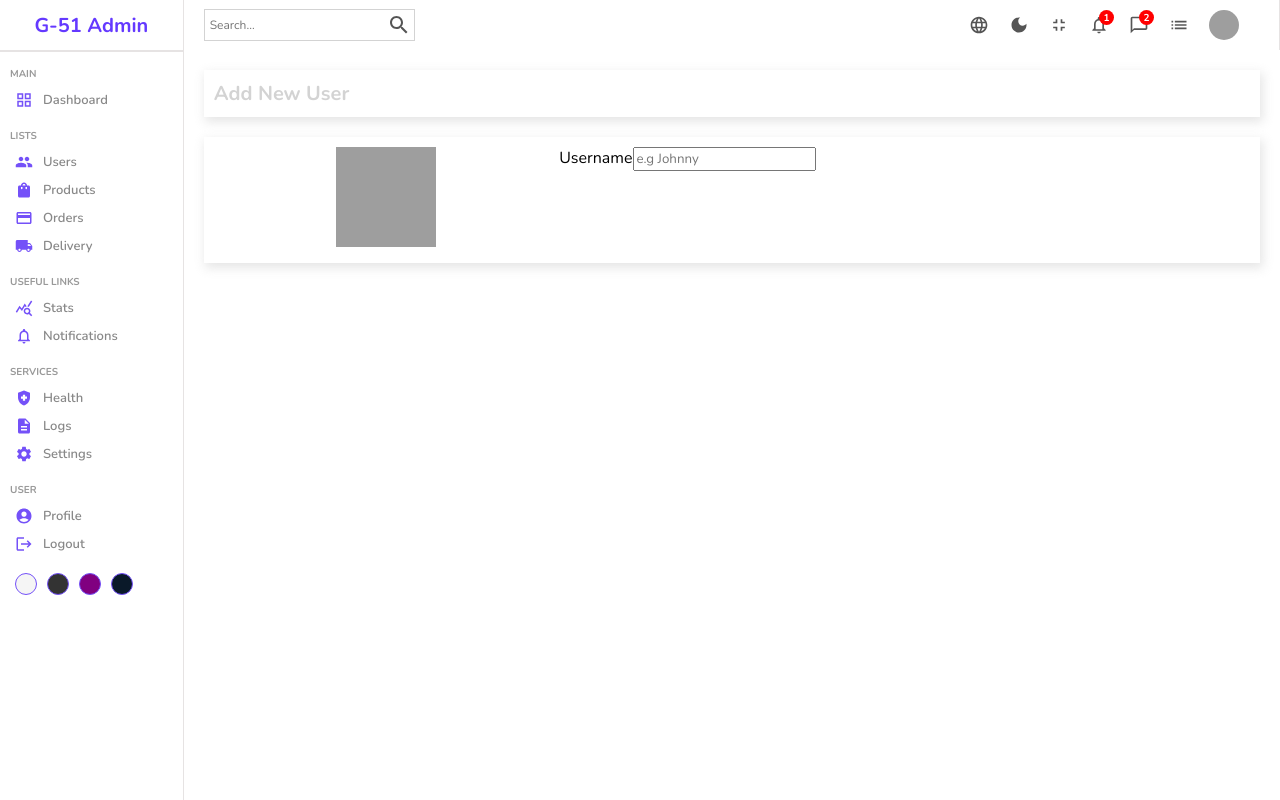
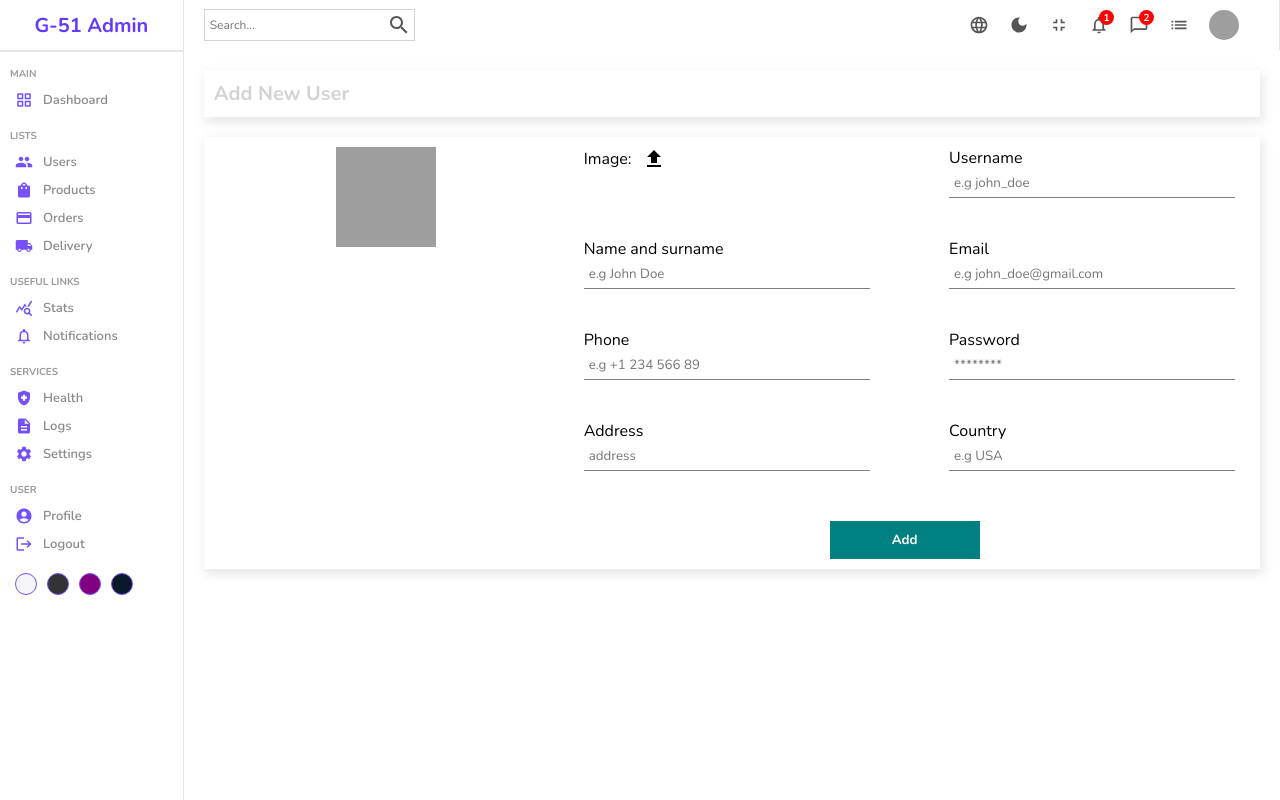
Before and after one commit to Nicxzmiller/admin, a React (Create React App) app: page /users/new in a window 1280 px wide. Built offline with nearby package versions, Linux system fonts and the light colour scheme; grey boxes are pictures that could not be loaded; a web font is replaced by a local one.

Commit message:
new user styling

```diff
--- a/src/pages/new/New.jsx
+++ b/src/pages/new/New.jsx
@@ -1,6 +1,7 @@
 import React from 'react'
 import Navbar from '../../components/navbar/Navbar'
 import Sidebar from '../../components/sidebar/Sidebar'
+import UploadIcon from '@mui/icons-material/Upload';
 import './New.scss'
 
 const New = () => {
@@ -14,14 +15,45 @@ const New = () => {
         </div>
         <div className="bottom">
           <div className="leftContainer">
-            <img src="https://icon-library.com/images/no-image-icon/no-image-icon-0.jpg" alt="image" />
+            <img src="https://icon-library.com/images/no-image-icon/no-image-icon-0.jpg" alt="profile pic" />
           </div>
           <div className="rightContainer">
-            <form action="">
+            <form>
+              <div className="formInput">
+                <label htmlFor='file' >
+                  Image: <UploadIcon className='icon'/>
+                </label>
+                <input type="file" id="file" style={{display:'none'}}/>
+              </div>
               <div className="formInput">
                 <label htmlFor="Username">Username</label>
-                <input type="text" placeholder='e.g Johnny' />
+                <input type="text" placeholder='e.g john_doe' />
               </div>
+              <div className="formInput">
+                <label htmlFor="fullname">Name and surname</label>
+                <input type="text" placeholder='e.g John Doe' />
+              </div>
+              <div className="formInput">
+                <label htmlFor="email">Email</label>
+                <input type="email" placeholder='e.g john_doe@gmail.com' />
+              </div>
+              <div className="formInput">
+                <label htmlFor="phone">Phone</label>
+                <input type="text" placeholder='e.g +1 234 566 89' />
+              </div>
+              <div className="formInput">
+                <label htmlFor="password">Password</label>
+                <input type="password" placeholder='********' />
+              </div>
+              <div className="formInput">
+                <label htmlFor="address">Address</label>
+                <input type="text" placeholder='address' />
+              </div>
+              <div className="formInput">
+                <label htmlFor="country">Country</label>
+                <input type="text" placeholder='e.g USA' />
+              </div>
+              <button>Add</button>
             </form>
           </div>
         </div>
--- a/src/pages/new/New.scss
+++ b/src/pages/new/New.scss
@@ -30,6 +30,46 @@
 
             .rightContainer{
                 flex: 2;
+
+                form{
+                    display: flex;
+                    flex-wrap: wrap;
+                    gap: 40px;
+                    justify-content: space-around;
+
+                    .formInput{
+                        width: 40%;
+
+                        label{
+                            display: flex;
+                            align-items: center;
+                            gap: 10px;
+
+                            .icon{
+                                cursor: pointer;
+                            }
+                        }
+
+                        input{
+                            width: 100%;
+                            padding: 5px;
+                            border: none;
+                            border-bottom: 1px solid gray;
+                            outline: none;
+                        }
+                    }
+
+                    button{
+                        width: 150px;
+                        padding: 10px;
+                        border: none;
+                        background-color: teal;
+                        color: #fff;
+                        font-weight: bold;
+                        cursor: pointer;
+                        margin-top: 10px;
+                    }
+                }
             }
         }
     }
```
